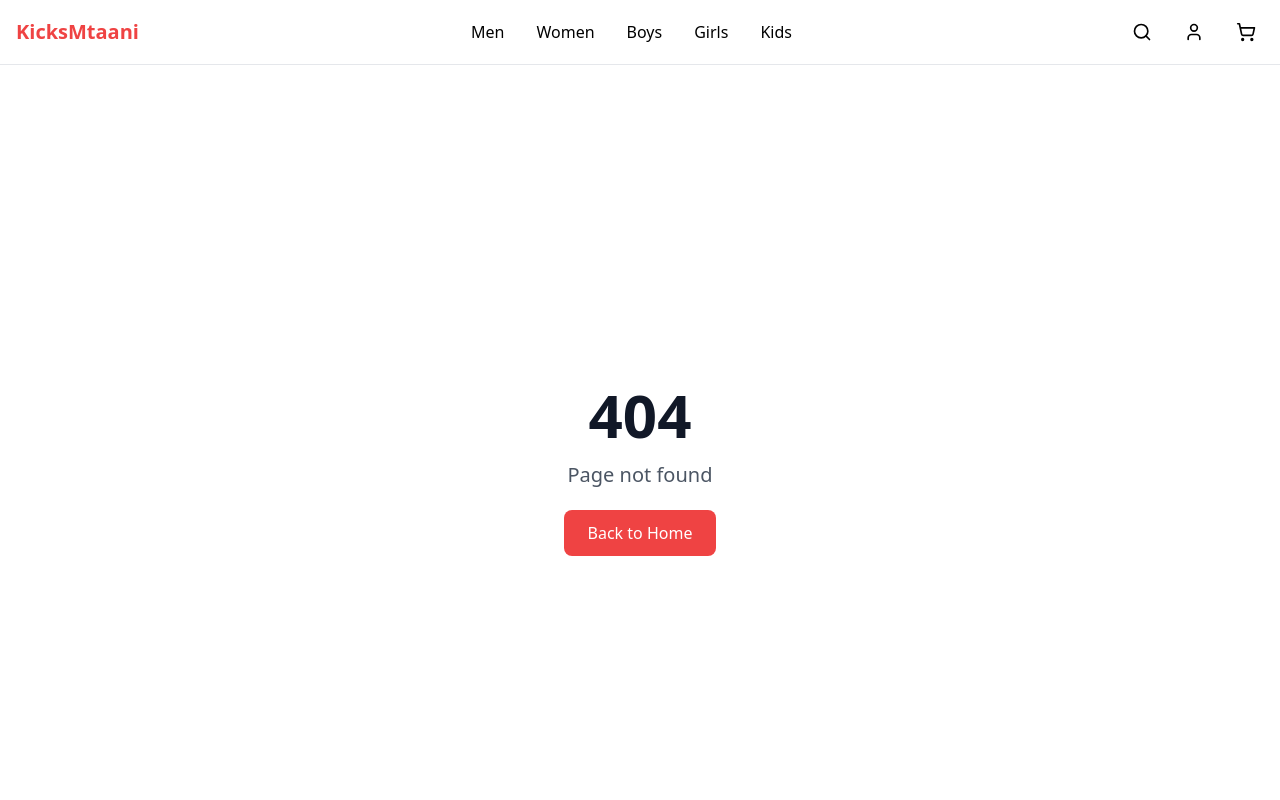
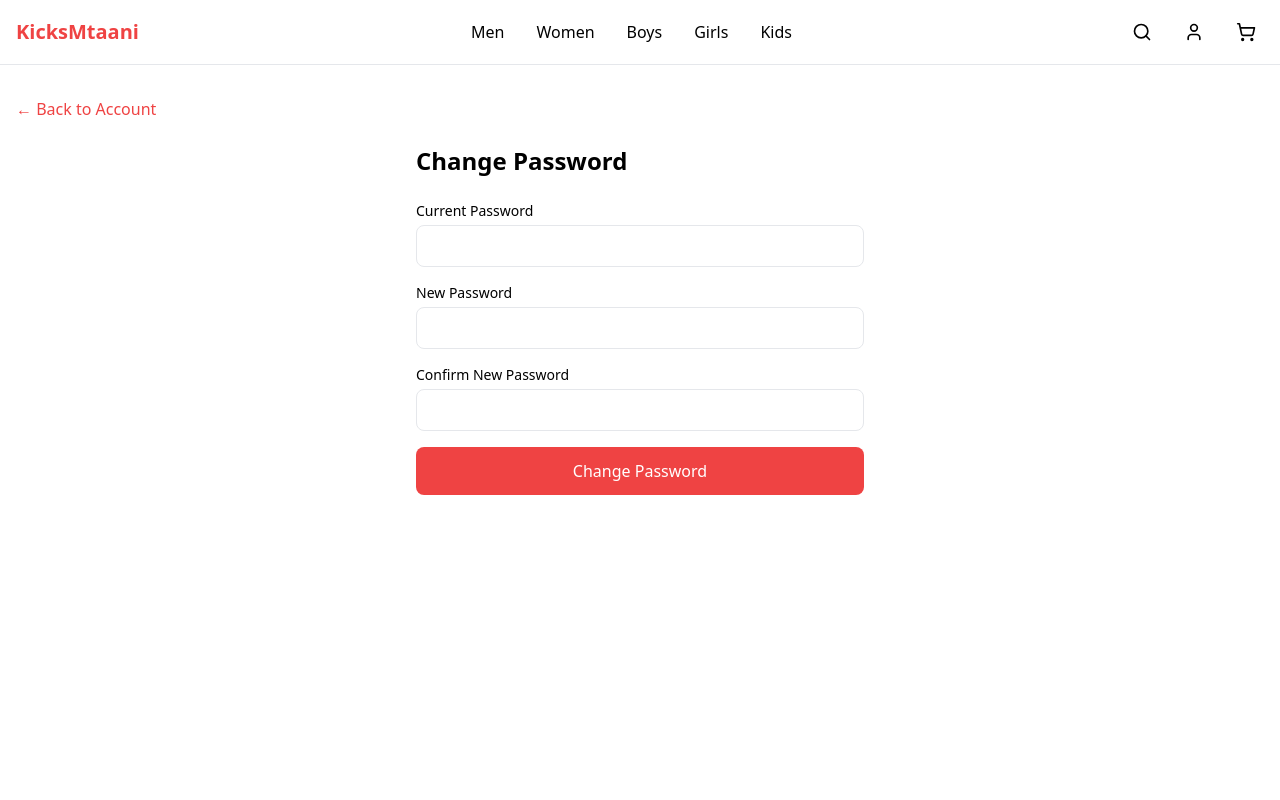
Before and after one commit to error302/kicksmtaani, a Next.js app in the folder apps/web/: page /account/password in a window 1280 px wide. Before the commit this address had no page. Shown: the top 800 px of the page. Built offline with nearby package versions, Linux system fonts and the light colour scheme; no server answers.

Commit message:
feat: add profile update and password change pages

```diff
--- /dev/null
+++ b/apps/web/src/app/account/password/page.tsx
@@ -0,0 +1,104 @@
+"use client";
+
+import { useState } from "react";
+import { useRouter } from "next/navigation";
+import api from "@/lib/api";
+import { toast } from "sonner";
+import Link from "next/link";
+
+export default function ChangePasswordPage() {
+  const router = useRouter();
+
+  const [currentPassword, setCurrentPassword] = useState("");
+  const [newPassword, setNewPassword] = useState("");
+  const [confirmPassword, setConfirmPassword] = useState("");
+  const [loading, setLoading] = useState(false);
+
+  const handleSubmit = async (e: React.FormEvent) => {
+    e.preventDefault();
+
+    if (newPassword !== confirmPassword) {
+      toast.error("Passwords do not match");
+      return;
+    }
+
+    setLoading(true);
+
+    try {
+      await api.put("/auth/password", { currentPassword, newPassword });
+      toast.success("Password changed successfully");
+      router.push("/account");
+    } catch (err: any) {
+      toast.error(
+        err.response?.data?.error?.message || "Failed to change password",
+      );
+    } finally {
+      setLoading(false);
+    }
+  };
+
+  return (
+    <div className="container mx-auto px-4 py-8">
+      <Link
+        href="/account"
+        className="text-primary hover:underline mb-6 inline-block"
+      >
+        ← Back to Account
+      </Link>
+
+      <div className="max-w-md mx-auto">
+        <h1 className="text-2xl font-bold mb-6">Change Password</h1>
+
+        <form onSubmit={handleSubmit} className="space-y-4">
+          <div>
+            <label className="block text-sm font-medium mb-1">
+              Current Password
+            </label>
+            <input
+              type="password"
+              value={currentPassword}
+              onChange={(e) => setCurrentPassword(e.target.value)}
+              required
+              className="w-full px-4 py-2 border rounded-lg focus:ring-2 focus:ring-primary"
+            />
+          </div>
+
+          <div>
+            <label className="block text-sm font-medium mb-1">
+              New Password
+            </label>
+            <input
+              type="password"
+              value={newPassword}
+              onChange={(e) => setNewPassword(e.target.value)}
+              required
+              minLength={8}
+              className="w-full px-4 py-2 border rounded-lg focus:ring-2 focus:ring-primary"
+            />
+          </div>
+
+          <div>
+            <label className="block text-sm font-medium mb-1">
+              Confirm New Password
+            </label>
+            <input
+              type="password"
+              value={confirmPassword}
+              onChange={(e) => setConfirmPassword(e.target.value)}
+              required
+              className="w-full px-4 py-2 border rounded-lg focus:ring-2 focus:ring-primary"
+            />
+          </div>
+
+          <button
+            type="submit"
+            disabled={loading}
+            className="w-full bg-primary text-white py-3 rounded-lg font-medium hover:bg-primary-dark disabled:opacity-50"
+          >
+            {loading ? "Changing..." : "Change Password"}
+          </button>
+        </form>
+      </div>
+    </div>
+  );
+}
--- /dev/null
+++ b/apps/web/src/app/account/profile/page.tsx
@@ -0,0 +1,102 @@
+"use client";
+
+import { useState } from "react";
+import { useRouter } from "next/navigation";
+import { useAuthStore } from "@/lib/store";
+import api from "@/lib/api";
+import { toast } from "sonner";
+import Link from "next/link";
+
+export default function ProfilePage() {
+  const router = useRouter();
+  const { user, setUser } = useAuthStore();
+
+  const [fullName, setFullName] = useState(user?.fullName || "");
+  const [phone, setPhone] = useState(user?.phone || "");
+  const [loading, setLoading] = useState(false);
+
+  if (!user) {
+    router.push("/auth/login");
+    return null;
+  }
+
+  const handleSubmit = async (e: React.FormEvent) => {
+    e.preventDefault();
+    setLoading(true);
+
+    try {
+      const result = await api.put("/auth/profile", { fullName, phone });
+      setUser(result.data.data, localStorage.getItem("accessToken") || "");
+      toast.success("Profile updated");
+      router.push("/account");
+    } catch (err) {
+      toast.error("Failed to update profile");
+    } finally {
+      setLoading(false);
+    }
+  };
+
+  return (
+    <div className="container mx-auto px-4 py-8">
+      <Link
+        href="/account"
+        className="text-primary hover:underline mb-6 inline-block"
+      >
+        ← Back to Account
+      </Link>
+
+      <div className="max-w-md mx-auto">
+        <h1 className="text-2xl font-bold mb-6">Edit Profile</h1>
+
+        <form onSubmit={handleSubmit} className="space-y-4">
+          <div>
+            <label className="block text-sm font-medium mb-1">Email</label>
+            <input
+              type="email"
+              value={user.email}
+              disabled
+              className="w-full px-4 py-2 border rounded-lg bg-gray-100"
+            />
+          </div>
+
+          <div>
+            <label className="block text-sm font-medium mb-1">Full Name</label>
+            <input
+              type="text"
+              value={fullName}
+              onChange={(e) => setFullName(e.target.value)}
+              className="w-full px-4 py-2 border rounded-lg focus:ring-2 focus:ring-primary"
+            />
+          </div>
+
+          <div>
+            <label className="block text-sm font-medium mb-1">Phone</label>
+            <input
+              type="tel"
+              value={phone}
+              onChange={(e) => setPhone(e.target.value)}
+              className="w-full px-4 py-2 border rounded-lg focus:ring-2 focus:ring-primary"
+            />
+          </div>
+
+          <button
+            type="submit"
+            disabled={loading}
+            className="w-full bg-primary text-white py-3 rounded-lg font-medium hover:bg-primary-dark disabled:opacity-50"
+          >
+            {loading ? "Saving..." : "Save Changes"}
+          </button>
+        </form>
+
+        <div className="mt-6 text-center">
+          <Link
+            href="/account/password"
+            className="text-primary hover:underline"
+          >
+            Change Password
+          </Link>
+        </div>
+      </div>
+    </div>
+  );
+}
```
